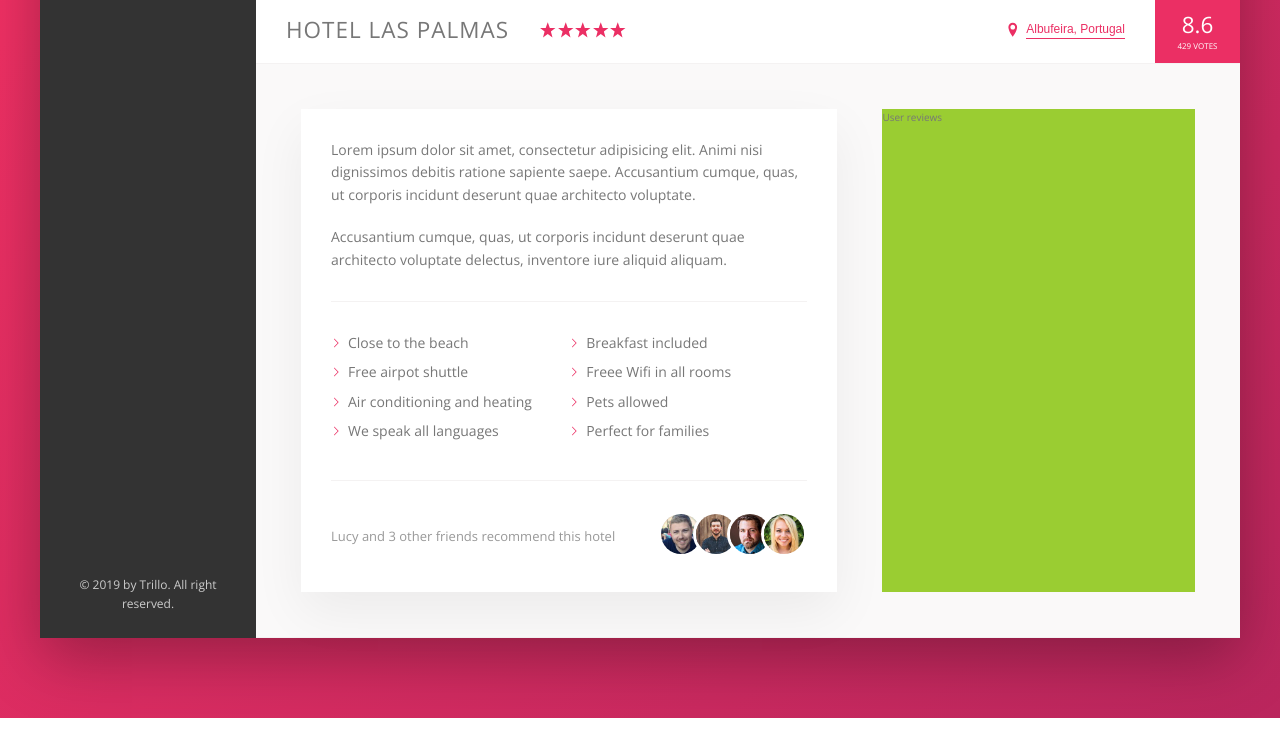
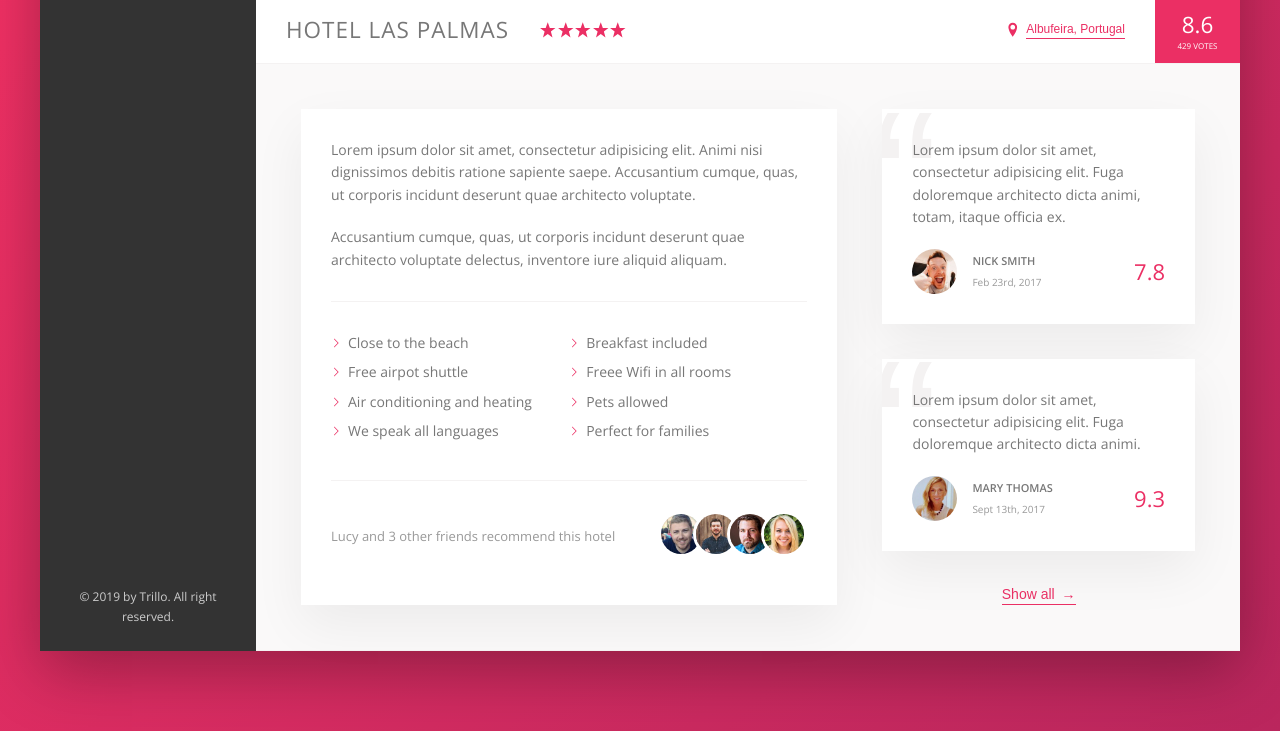
Before and after one commit to Yah0/Trillo, a website: page index.html in a window 1280 px wide. Shown: the part 538-1269 px from the top of the page. Drawn offline with nearby package versions, Linux system fonts and the light colour scheme.

Commit message:
build reviews section

```diff
--- a/index.html
+++ b/index.html
@@ -165,8 +165,38 @@
                             </div>
                         </div>
 
-                        <div class="user-reviews">
-                            User reviews
+                        <fig class="user-reviews">
+                            <figure class="review">
+                                <blockquote class="review__text">
+                                    Lorem ipsum dolor sit amet, consectetur adipisicing elit. Fuga doloremque architecto dicta animi, totam, itaque officia
+                                    ex.
+                                </blockquote>
+                                <figcaption class="review__user">
+                                    <img src="img/user-1.jpg" alt="User 1" class="review__photo">
+                                    <div class="review__user-box">
+                                        <p class="review__user-name">Nick Smith</p>
+                                        <p class="review__user-date">Feb 23rd, 2017</p>
+                                    </div>
+                                    <div class="review__rating">7.8</div>
+                                </figcaption>
+                            </figure>
+
+                            <figure class="review">
+                                <blockquote class="review__text">
+                                    Lorem ipsum dolor sit amet, consectetur adipisicing elit. Fuga doloremque architecto dicta animi.
+                                </blockquote>
+                                <figcaption class="review__user">
+                                    <img src="img/user-2.jpg" alt="User 1" class="review__photo">
+                                    <div class="review__user-box">
+                                        <p class="review__user-name">Mary Thomas</p>
+                                        <p class="review__user-date">Sept 13th, 2017</p>
+                                    </div>
+                                    <div class="review__rating">9.3</div>
+                                </figcaption>
+                            </figure>
+
+                            <button class="btn-inline">Show all <span>&rarr;</span></button>
+                        </fig>
                         </div>
                     </div>
                 </main>
--- a/sass/_components.scss
+++ b/sass/_components.scss
@@ -275,8 +275,17 @@
     cursor: pointer;
     transition: all .2s;
 
+    & span {
+        margin-left: 3px;
+        transition: margin-left .2s;
+    }
+
     &:hover {
         color: var(--color-grey-dark-1);
+
+        span {
+            margin-left: 8px;
+        }
     }
 
     &:focus {
@@ -375,3 +384,66 @@
         }
     }
 }
+
+//////////////////////////////////
+//REVIEWS
+.review {
+    background-color: #fff;
+    box-shadow: var(--shadow-light);
+    padding: 3rem;
+    margin-bottom: 3.5rem;
+    position: relative;
+    overflow: hidden;
+
+    &__text {
+        margin-bottom: 2rem;
+        z-index: 10;
+        position: relative;
+    }
+
+    &__user {
+        display: flex;
+        align-items: center;
+    }
+
+    &__photo {
+        height: 4.5rem;
+        width: 4.5rem;
+        border-radius: 50%;
+        margin-right: 1.5rem;
+    }
+
+    &__user-box {
+        margin-right: auto;
+    }
+
+    &__user-name {
+        font-size: 1.1rem;
+        font-weight: 600;
+        text-transform: uppercase;
+        margin-bottom: .4rem;
+    }
+
+    &__user-date {
+        font-size: 1rem;
+        color: var(--color-grey-dark-3);
+    }
+
+    &__rating {
+        color: var(--color-primary);
+        font-size: 2.2rem;
+        font-weight: 300;
+    }
+
+    &::before {
+        content: "\201C";
+        position: absolute;
+        top: -2.75rem;
+        left: -1rem;
+        line-height: 1;
+        font-size: 20rem;
+        color: var(--color-grey-light-2);
+        font-family: sans-serif;
+        z-index: 1;
+    }
+}
--- a/sass/_layout.scss
+++ b/sass/_layout.scss
@@ -39,6 +39,7 @@
 }
 
 .detail {
+    font-size: 1.4rem;
     display: flex;
     padding: 4.5rem;
     background-color: var(--color-grey-light-1);
@@ -46,7 +47,6 @@
 }
 
 .description {
-    font-size: 1.4rem;
     background-color: #fff;
     box-shadow: var(--shadow-light);
     padding: 3rem;
@@ -55,6 +55,9 @@
 }
 
 .user-reviews {
-    background-color: yellowgreen;
     flex: 1;
+
+    display: flex;
+    flex-direction: column;
+    align-items: center;
 }
```
Also changed, not shown: css/style.css.
